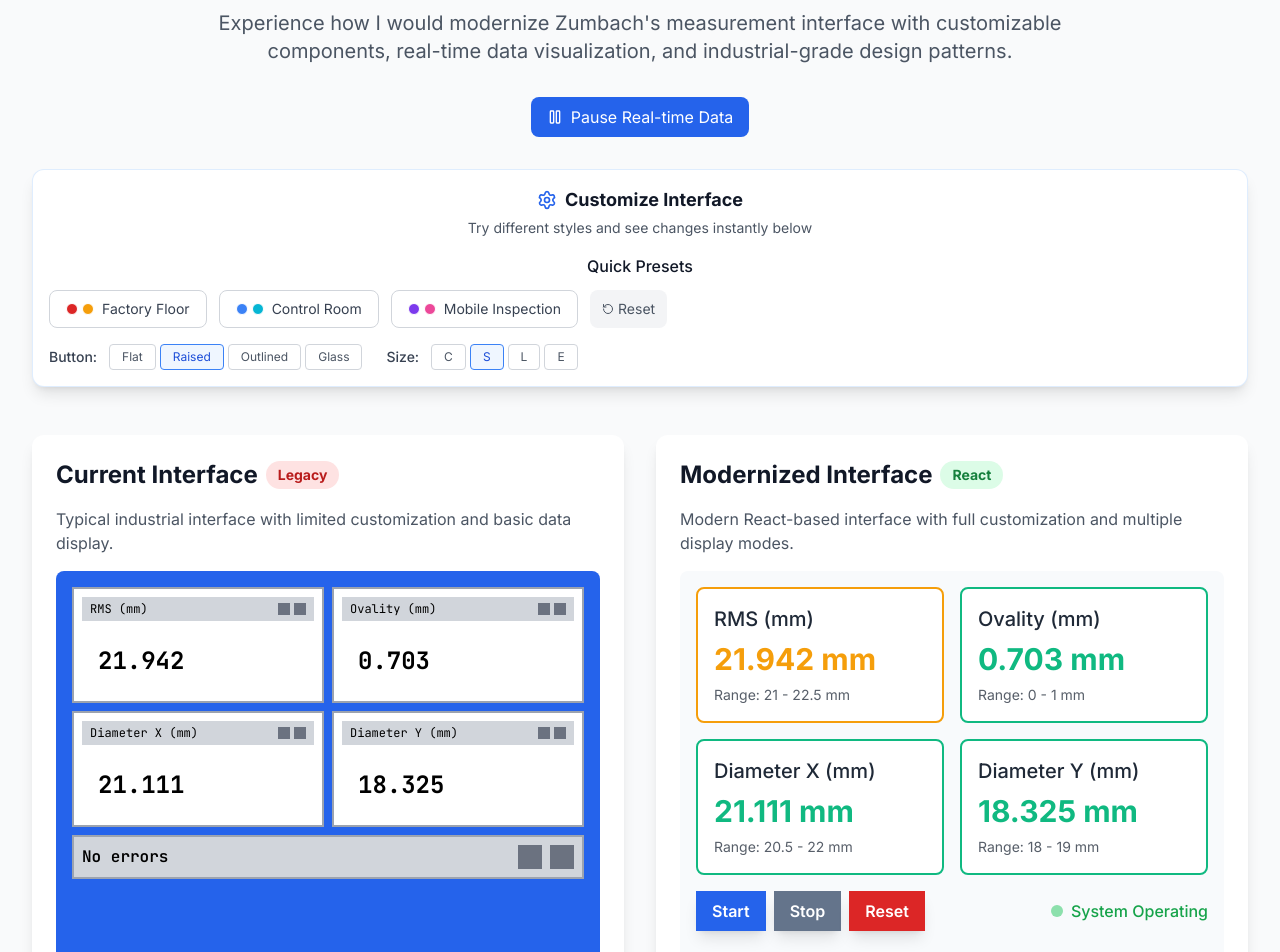
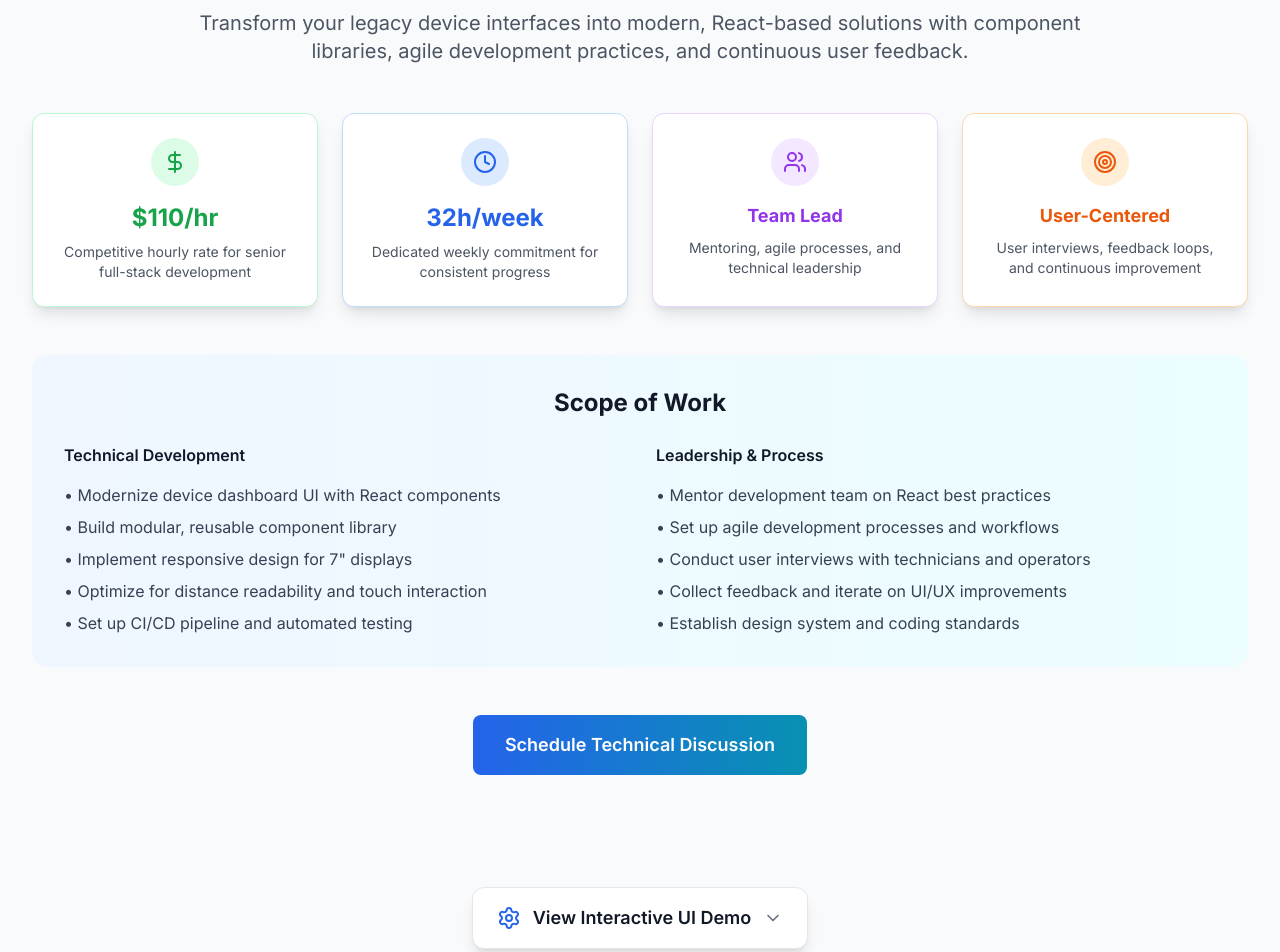
Before and after one commit to evekeen/ui-portfolio, a React (Vite) app: page / in a window 1280 px wide. Shown: the part 7140-8092 px from the top of the page. Built offline with nearby package versions, Linux system fonts and the light colour scheme.

Commit message:
added proposal

```diff
--- a/src/components/sections/ZumbachDemo.tsx
+++ b/src/components/sections/ZumbachDemo.tsx
@@ -1,10 +1,11 @@
 import React, { useState, useEffect } from 'react';
 import { motion } from 'framer-motion';
-import { Play, Pause, Settings, Zap } from 'lucide-react';
+import { Play, Pause, Settings, Zap, ChevronDown, ChevronUp, DollarSign, Clock, Users, Target } from 'lucide-react';
 import { ThemeProvider } from '../../contexts/ThemeContext';
 import { StyleControlPanel } from '../ui/StyleControlPanel';
 import { MeasurementDisplay } from '../ui/MeasurementDisplay';
 import { IndustrialButton } from '../ui/IndustrialButton';
+import { Button } from '../ui/Button';
 import { type MeasurementData } from '../../types';
 
 // Simulated measurement data matching Zumbach interface
@@ -103,6 +104,7 @@ const ModernInterface: React.FC<{ data: MeasurementData[] }> = ({ data }) => {
 const ZumbachDemoContent: React.FC = () => {
   const [measurementData, setMeasurementData] = useState<MeasurementData[]>(generateMeasurementData());
   const [isRunning, setIsRunning] = useState(true);
+  const [isDemoOpen, setIsDemoOpen] = useState(false);
 
   useEffect(() => {
     if (!isRunning) return;
@@ -117,18 +119,157 @@ const ZumbachDemoContent: React.FC = () => {
   return (
     <div className="relative">
       <div className="max-w-7xl mx-auto px-4 sm:px-6 lg:px-8 py-16 sm:py-20 lg:py-24">
+        {/* Proposal Section */}
         <motion.div
           initial={{ opacity: 0, y: 30 }}
           whileInView={{ opacity: 1, y: 0 }}
           transition={{ duration: 0.8 }}
           viewport={{ once: true }}
-          className="text-center mb-12"
+          className="text-center mb-16"
         >
           <h2 className="text-4xl sm:text-5xl font-bold text-gray-900 mb-6">
-            Interactive Zumbach Interface Demo
+            Device UI Modernization Proposal
           </h2>
-          <p className="text-xl text-gray-600 max-w-4xl mx-auto mb-8">
-            Experience how I would modernize Zumbach's measurement interface with customizable components,
+          <p className="text-xl text-gray-600 max-w-4xl mx-auto mb-12">
+            Transform your legacy device interfaces into modern, React-based solutions with
+            component libraries, agile development practices, and continuous user feedback.
+          </p>
+
+          {/* Proposal Cards */}
+          <div className="grid md:grid-cols-2 lg:grid-cols-4 gap-6 mb-12">
+            <motion.div
+              initial={{ opacity: 0, y: 20 }}
+              whileInView={{ opacity: 1, y: 0 }}
+              transition={{ duration: 0.6, delay: 0.1 }}
+              viewport={{ once: true }}
+              className="bg-white rounded-xl shadow-lg p-6 border border-green-200"
+            >
+              <div className="w-12 h-12 bg-green-100 rounded-full flex items-center justify-center mx-auto mb-4">
+                <DollarSign className="w-6 h-6 text-green-600" />
+              </div>
+              <h3 className="text-2xl font-bold text-green-600 mb-2">$110/hr</h3>
+              <p className="text-gray-600 text-sm">Competitive hourly rate for senior full-stack development</p>
+            </motion.div>
+
+            <motion.div
+              initial={{ opacity: 0, y: 20 }}
+              whileInView={{ opacity: 1, y: 0 }}
+              transition={{ duration: 0.6, delay: 0.2 }}
+              viewport={{ once: true }}
+              className="bg-white rounded-xl shadow-lg p-6 border border-blue-200"
+            >
+              <div className="w-12 h-12 bg-blue-100 rounded-full flex items-center justify-center mx-auto mb-4">
+                <Clock className="w-6 h-6 text-blue-600" />
+              </div>
+              <h3 className="text-2xl font-bold text-blue-600 mb-2">32h/week</h3>
+              <p className="text-gray-600 text-sm">Dedicated weekly commitment for consistent progress</p>
+            </motion.div>
+
+            <motion.div
+              initial={{ opacity: 0, y: 20 }}
+              whileInView={{ opacity: 1, y: 0 }}
+              transition={{ duration: 0.6, delay: 0.3 }}
+              viewport={{ once: true }}
+              className="bg-white rounded-xl shadow-lg p-6 border border-purple-200"
+            >
+              <div className="w-12 h-12 bg-purple-100 rounded-full flex items-center justify-center mx-auto mb-4">
+                <Users className="w-6 h-6 text-purple-600" />
+              </div>
+              <h3 className="text-lg font-bold text-purple-600 mb-2">Team Lead</h3>
+              <p className="text-gray-600 text-sm">Mentoring, agile processes, and technical leadership</p>
+            </motion.div>
+
+            <motion.div
+              initial={{ opacity: 0, y: 20 }}
+              whileInView={{ opacity: 1, y: 0 }}
+              transition={{ duration: 0.6, delay: 0.4 }}
+              viewport={{ once: true }}
+              className="bg-white rounded-xl shadow-lg p-6 border border-orange-200"
+            >
+              <div className="w-12 h-12 bg-orange-100 rounded-full flex items-center justify-center mx-auto mb-4">
+                <Target className="w-6 h-6 text-orange-600" />
+              </div>
+              <h3 className="text-lg font-bold text-orange-600 mb-2">User-Centered</h3>
+              <p className="text-gray-600 text-sm">User interviews, feedback loops, and continuous improvement</p>
+            </motion.div>
+          </div>
+
+          {/* Scope of Work */}
+          <motion.div
+            initial={{ opacity: 0, y: 20 }}
+            whileInView={{ opacity: 1, y: 0 }}
+            transition={{ duration: 0.6, delay: 0.5 }}
+            viewport={{ once: true }}
+            className="bg-gradient-to-r from-blue-50 to-cyan-50 rounded-2xl p-8 mb-12"
+          >
+            <h3 className="text-2xl font-bold text-gray-900 mb-6">Scope of Work</h3>
+            <div className="grid md:grid-cols-2 gap-8 text-left">
+              <div>
+                <h4 className="font-semibold text-gray-900 mb-4">Technical Development</h4>
+                <ul className="space-y-2 text-gray-700">
+                  <li>• Modernize device dashboard UI with React components</li>
+                  <li>• Build modular, reusable component library</li>
+                  <li>• Implement responsive design for 7" displays</li>
+                  <li>• Optimize for distance readability and touch interaction</li>
+                  <li>• Set up CI/CD pipeline and automated testing</li>
+                </ul>
+              </div>
+              <div>
+                <h4 className="font-semibold text-gray-900 mb-4">Leadership & Process</h4>
+                <ul className="space-y-2 text-gray-700">
+                  <li>• Mentor development team on React best practices</li>
+                  <li>• Set up agile development processes and workflows</li>
+                  <li>• Conduct user interviews with technicians and operators</li>
+                  <li>• Collect feedback and iterate on UI/UX improvements</li>
+                  <li>• Establish design system and coding standards</li>
+                </ul>
+              </div>
+            </div>
+          </motion.div>
+
+          {/* CTA */}
+          <Button
+            size="lg"
+            href="https://calendly.com/ivkindev/30-minutes"
+            external
+            className="mb-12"
+          >
+            Schedule Technical Discussion
+          </Button>
+        </motion.div>
+
+        {/* Interactive Demo Toggle */}
+        <motion.div
+          initial={{ opacity: 0, y: 30 }}
+          whileInView={{ opacity: 1, y: 0 }}
+          transition={{ duration: 0.8, delay: 0.6 }}
+          viewport={{ once: true }}
+          className="text-center mb-8"
+        >
+          <button
+            onClick={() => setIsDemoOpen(!isDemoOpen)}
+            className="inline-flex items-center gap-3 bg-white rounded-xl shadow-lg border border-gray-200 px-6 py-4 hover:shadow-xl transition-all"
+          >
+            <Settings className="w-6 h-6 text-blue-600" />
+            <span className="text-lg font-semibold text-gray-900">
+              {isDemoOpen ? 'Hide' : 'View'} Interactive UI Demo
+            </span>
+            {isDemoOpen ? <ChevronUp className="w-5 h-5 text-gray-500" /> : <ChevronDown className="w-5 h-5 text-gray-500" />}
+          </button>
+        </motion.div>
+
+        {/* Collapsible Demo Section */}
+        {isDemoOpen && (
+          <motion.div
+            initial={{ opacity: 0, height: 0 }}
+            animate={{ opacity: 1, height: 'auto' }}
+            exit={{ opacity: 0, height: 0 }}
+            transition={{ duration: 0.5 }}
+            className="overflow-hidden"
+          >
+            <div className="text-center mb-8">
+              <p className="text-lg text-gray-600 max-w-3xl mx-auto mb-6">
+                Experience how device interfaces can be modernized with customizable components,
                 real-time data visualization, and industrial-grade design patterns.
               </p>
 
@@ -145,9 +286,8 @@ const ZumbachDemoContent: React.FC = () => {
               {/* Embedded Style Control Panel */}
               <motion.div
                 initial={{ opacity: 0, y: 20 }}
-            whileInView={{ opacity: 1, y: 0 }}
+                animate={{ opacity: 1, y: 0 }}
                 transition={{ duration: 0.6, delay: 0.2 }}
-            viewport={{ once: true }}
                 className="mb-8"
               >
                 <div className="bg-white rounded-xl shadow-lg border border-blue-200/50 p-4">
@@ -163,7 +303,7 @@ const ZumbachDemoContent: React.FC = () => {
                   <StyleControlPanel embedded={true} />
                 </div>
               </motion.div>
-        </motion.div>
+            </div>
 
         <div className="grid lg:grid-cols-2 gap-8">
           {/* Legacy Interface */}
@@ -264,6 +404,8 @@ const ZumbachDemoContent: React.FC = () => {
             </p>
           </div>
         </motion.div>
+          </motion.div>
+        )}
       </div>
     </div>
   );
```
Lines whose indentation alone changed are shown as unchanged.
